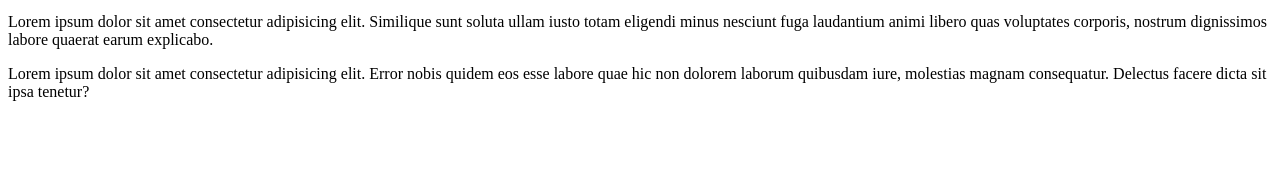
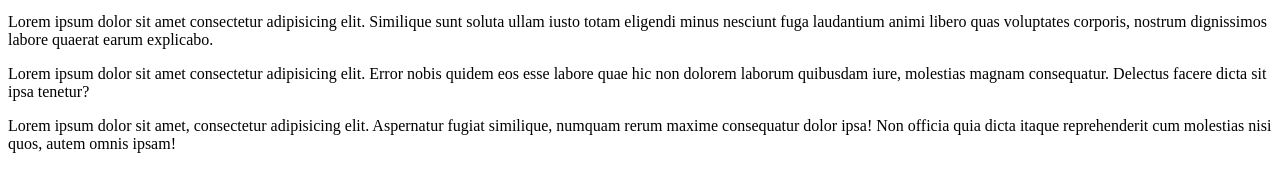
Before and after one commit to joas-rodrigues/Repositorio_teste, a plain HTML site: page site-exemplo/index.html in a window 1280 px wide. Shown: the part 119-310 px from the top of the page. Drawn offline with Linux system fonts and the light colour scheme.

Commit message:
Inseri uma linha

```diff
--- a/site-exemplo/index.html
+++ b/site-exemplo/index.html
@@ -16,5 +16,6 @@
 
     <p>Lorem ipsum dolor sit amet consectetur adipisicing elit. Error nobis quidem eos esse labore quae hic non dolorem laborum quibusdam iure, molestias magnam consequatur. Delectus facere dicta sit ipsa tenetur?</p>
 
+    <p>Lorem ipsum dolor sit amet, consectetur adipisicing elit. Aspernatur fugiat similique, numquam rerum maxime consequatur dolor ipsa! Non officia quia dicta itaque reprehenderit cum molestias nisi quos, autem omnis ipsam!</p>
 </body>
 </html>
```
